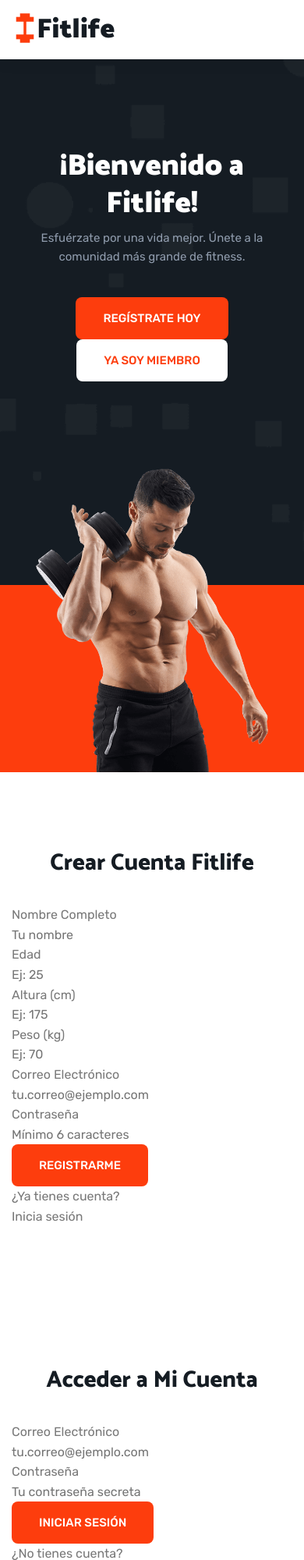
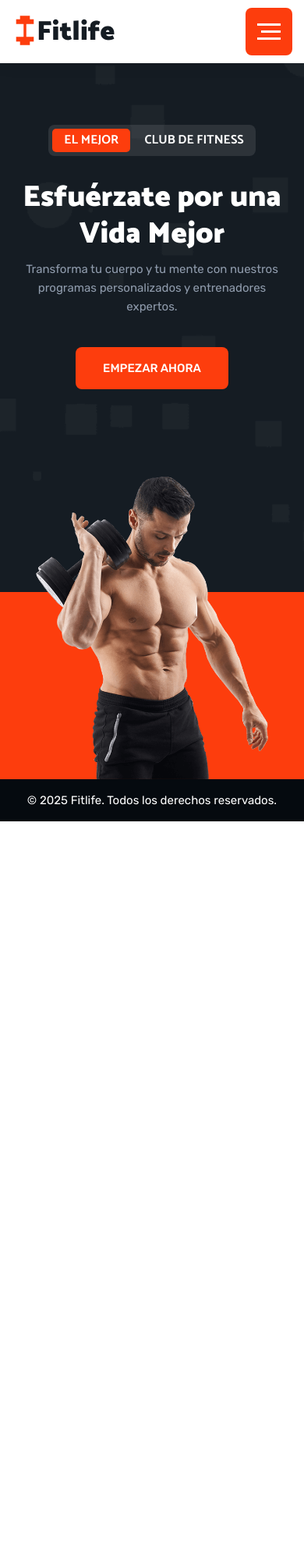
Before and after one commit to FitLifesG0/FitLifesGO, a plain HTML site: page index.html in a window 390 px wide. Shown: the top 2000 px of the page at 78% size. After the commit the page ends 1053 px from the top, so only its background shows below. Drawn offline with nearby package versions, Linux system fonts and the light colour scheme.

Commit message:
Update index.html

```diff
--- a/index.html
+++ b/index.html
@@ -32,14 +32,26 @@
       </a>
 
       <nav class="navbar" data-navbar>
+        <button class="nav-close-btn" aria-label="cerrar menú" data-nav-toggler>
+          <ion-icon name="close-sharp" aria-hidden="true"></ion-icon>
+        </button>
+
         <ul class="navbar-list">
           <li><a href="#home" class="navbar-link active" data-nav-link>Inicio</a></li>
-          <li><a href="#" class="navbar-link" id="show-login">Iniciar Sesión</a></li>
-          <li><a href="#" class="navbar-link" id="show-register">Registrarse</a></li>
-          <li><a href="#" class="navbar-link hidden" id="show-dashboard">Mi Perfil</a></li>
-          <li><a href="#" class="navbar-link hidden" id="logout-btn">Cerrar Sesión</a></li>
+          <li><a href="#about" class="navbar-link" data-nav-link>Nosotros</a></li>
+          <li><a href="#class" class="navbar-link" data-nav-link>Clases</a></li>
+          <li><a href="#blog" class="navbar-link" data-nav-link>Blog</a></li>
+          <li><a href="#" class="navbar-link" data-nav-link>Contacto</a></li>
         </ul>
       </nav>
+
+      <a href="#" class="btn btn-secondary">Únete Ahora</a>
+
+      <button class="nav-open-btn" aria-label="abrir menú" data-nav-toggler>
+        <span class="line"></span>
+        <span class="line"></span>
+        <span class="line"></span>
+      </button>
 
     </div>
   </header>
@@ -47,107 +59,32 @@
   <main>
     <article>
 
-      <section class="section hero bg-dark has-after has-bg-image" id="home" aria-label="hero" data-section
+      <section class="section hero bg-dark has-after has-bg-image" id="home" aria-label="inicio" data-section
         style="background-image: url('./assets/images/hero-bg.png')">
         <div class="container">
 
           <div class="hero-content">
-            <h1 class="h1 hero-title">¡Bienvenido a Fitlife!</h1>
-            <p class="section-text" id="welcome-message">
-              Esfuérzate por una vida mejor. Únete a la comunidad más grande de fitness.
+
+            <p class="hero-subtitle">
+              <strong class="strong">El Mejor</strong> Club de Fitness
             </p>
-            <div id="cta-buttons">
-              <a href="#" class="btn btn-primary" id="start-register">Regístrate Hoy</a>
-              <a href="#" class="btn btn-secondary" id="start-login">Ya soy miembro</a>
-            </div>
+
+            <h1 class="h1 hero-title">Esfuérzate por una Vida Mejor</h1>
+
+            <p class="section-text">
+              Transforma tu cuerpo y tu mente con nuestros programas personalizados y entrenadores expertos.
+            </p>
+
+            <a href="#" class="btn btn-primary">Empezar Ahora</a>
+
           </div>
 
           <div class="hero-banner">
+
             <img src="./assets/images/hero-banner.png" width="500" height="570" alt="Atleta entrenando" class="w-100">
+
           </div>
 
-        </div>
-      </section>
-
-      <section class="section form-section" id="register-section">
-        <div class="container small-container">
-          <h2 class="h2 section-title text-center">Crear Cuenta Fitlife</h2>
-
-          <form id="registration-form" class="auth-form">
-
-            <div class="form-group">
-              <label for="reg-name">Nombre Completo</label>
-              <input type="text" id="reg-name" required placeholder="Tu nombre">
-            </div>
-
-            <div class="form-group half-width">
-              <label for="reg-age">Edad</label>
-              <input type="number" id="reg-age" required min="16" max="100" placeholder="Ej: 25">
-            </div>
-
-            <div class="form-group half-width">
-              <label for="reg-height">Altura (cm)</label>
-              <input type="number" id="reg-height" required min="100" max="250" placeholder="Ej: 175">
-            </div>
-
-            <div class="form-group half-width">
-              <label for="reg-weight">Peso (kg)</label>
-              <input type="number" id="reg-weight" required min="30" max="300" placeholder="Ej: 70">
-            </div>
-
-            <div class="form-group full-width">
-              <label for="reg-email">Correo Electrónico</label>
-              <input type="email" id="reg-email" required placeholder="tu.correo@ejemplo.com">
-            </div>
-
-            <div class="form-group full-width">
-              <label for="reg-password">Contraseña</label>
-              <input type="password" id="reg-password" required minlength="6" placeholder="Mínimo 6 caracteres">
-            </div>
-
-            <button type="submit" class="btn btn-primary full-width">Registrarme</button>
-            <p class="form-toggle-text">¿Ya tienes cuenta? <a href="#" id="link-to-login">Inicia sesión</a></p>
-            <p id="reg-message" class="message"></p>
-          </form>
-
-        </div>
-      </section>
-
-      <section class="section form-section" id="login-section">
-        <div class="container small-container">
-          <h2 class="h2 section-title text-center">Acceder a Mi Cuenta</h2>
-
-          <form id="login-form" class="auth-form">
-
-            <div class="form-group full-width">
-              <label for="log-email">Correo Electrónico</label>
-              <input type="email" id="log-email" required placeholder="tu.correo@ejemplo.com">
-            </div>
-
-            <div class="form-group full-width">
-              <label for="log-password">Contraseña</label>
-              <input type="password" id="log-password" required placeholder="Tu contraseña secreta">
-            </div>
-
-            <button type="submit" class="btn btn-primary full-width">Iniciar Sesión</button>
-            <p class="form-toggle-text">¿No tienes cuenta? <a href="#" id="link-to-register">Regístrate</a></p>
-            <p id="login-message" class="message"></p>
-          </form>
-
-        </div>
-      </section>
-
-      <section class="section form-section" id="dashboard-section">
-        <div class="container small-container">
-          <h2 class="h2 section-title text-center">Mi Perfil</h2>
-          <div class="profile-card">
-              <p><strong>Usuario:</strong> <span id="dash-username"></span></p>
-              <p><strong>Correo:</strong> <span id="dash-email"></span></p>
-              <p><strong>Edad:</strong> <span id="dash-age"></span></p>
-              <p><strong>Peso:</strong> <span id="dash-weight"></span> kg</p>
-              <p><strong>Altura:</strong> <span id="dash-height"></span> cm</p>
-              <button id="dashboard-logout-btn" class="btn btn-secondary full-width">Cerrar Sesión</button>
-          </div>
         </div>
       </section>
 
```
